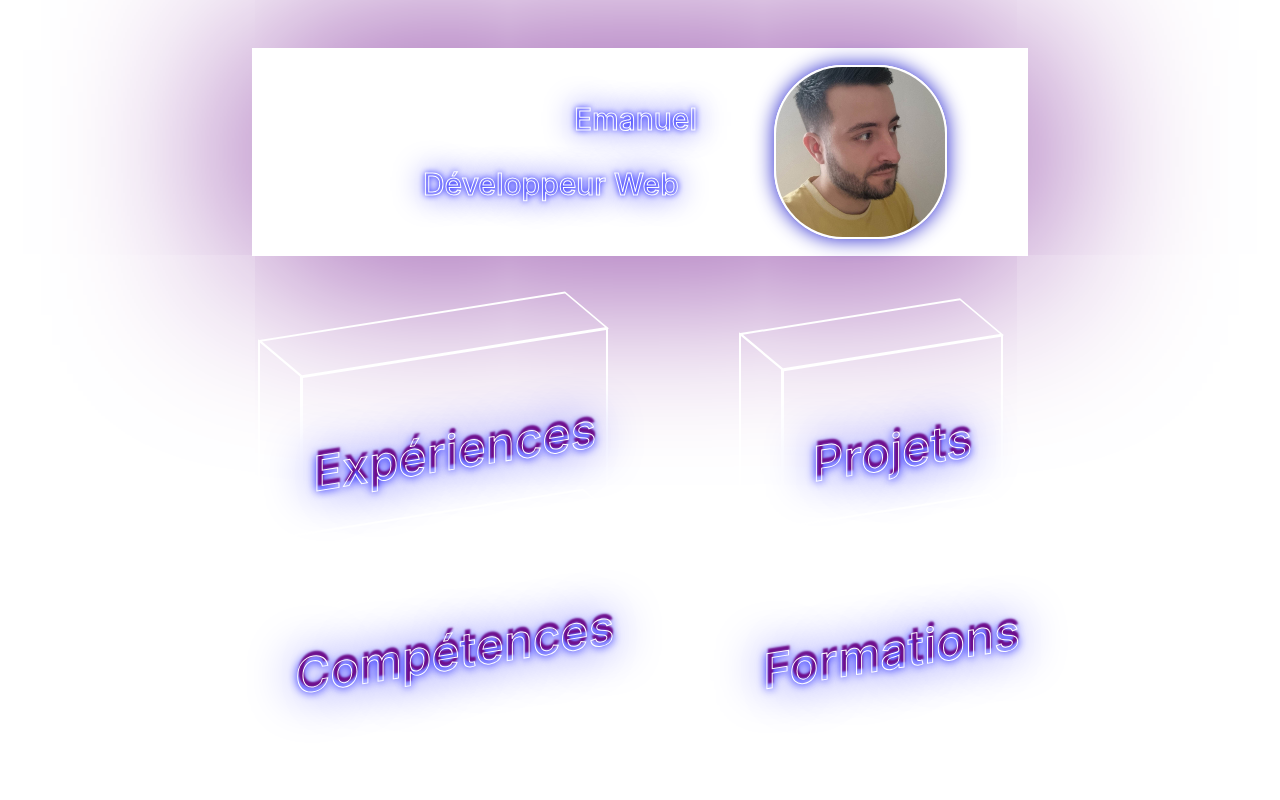
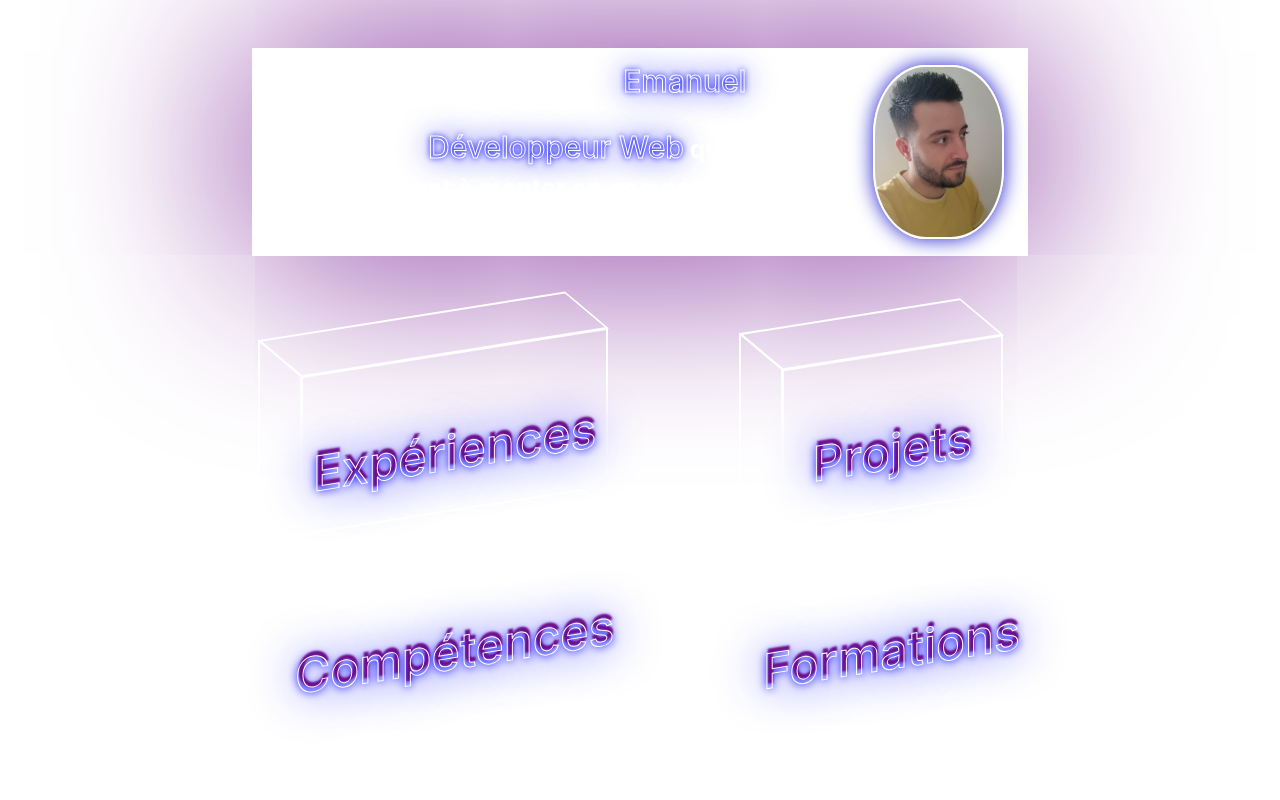
Before and after one commit to Manu-Marques/Portfolio_V2, a React (Vite) app: page / in a window 1280 px wide. Shown: the top 800 px of the page. Built offline with nearby package versions, Linux system fonts and the light colour scheme.

Commit message:
text added

```diff
--- a/src/components/app/App.tsx
+++ b/src/components/app/App.tsx
@@ -28,7 +28,7 @@ export default function App() {
             <div className='home-resume'>
               <div className="home-me">
                 <h2 className='home-presentation'>Bonjour, je m'appelle <span className="presentation-word">Emanuel</span></h2>
-                <h2 className='home-presentation'>Je suis <span className="presentation-word">Développeur Web</span></h2>
+                <h2 className='home-presentation'>Je suis un <span className="presentation-word">Développeur Web</span> qui aspire constamment à monter en compétences et à relever de nouveaux défis. </h2>
               </div>
               <img className='home-img' src={photo} alt="moi" />
             </div>
```
